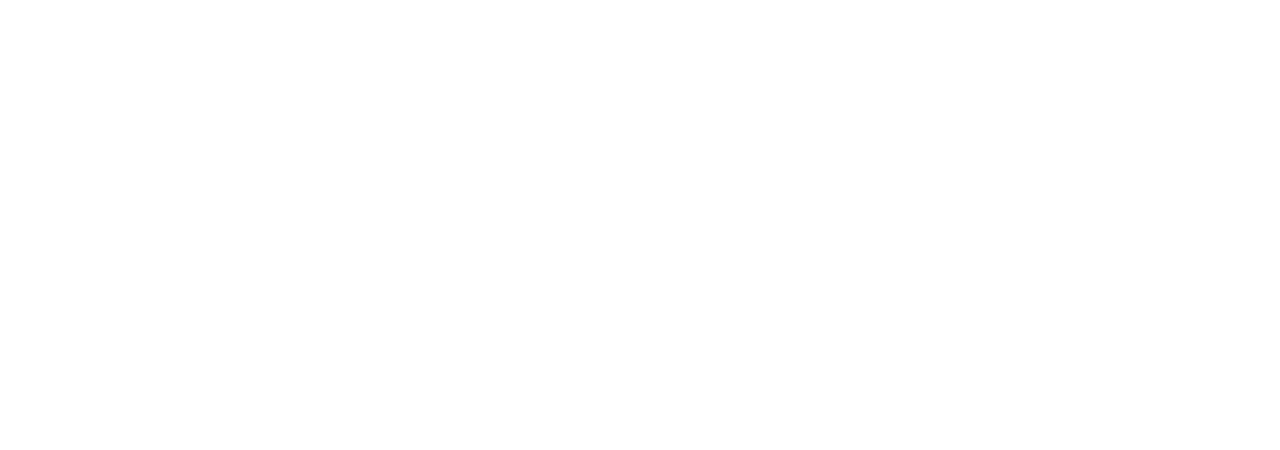
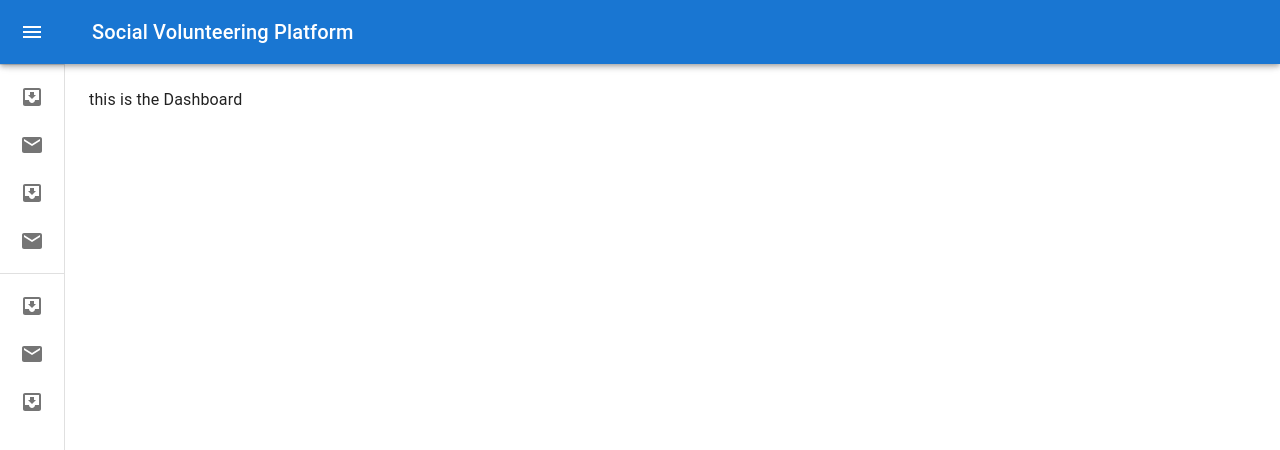
Before and after one commit to arafinmridul/social-volunteering-platform, a React (Vite) app in the folder client/: page / in a window 1280 px wide. Before the commit this address had no page. Shown: the top 450 px of the page. Built offline with nearby package versions, Linux system fonts and the light colour scheme.

Commit message:
feat: add mini drawer from materialUI and layout to wrap the entire app

```diff
--- a/client/src/App.tsx
+++ b/client/src/App.tsx
@@ -1,13 +1,21 @@
 import { BrowserRouter as Router, Routes, Route } from "react-router-dom";
 import SignUp from "./templates/sign-up/SignUp";
 import SignIn from "./templates/sign-in/SignIn";
+import Layout from "./components/Layout";
+import Dashboard from "./components/Dashboard";
 
 function App() {
     return (
         <Router>
             <Routes>
+                {/* Auth Pages (No MiniDrawer) */}
                 <Route path="/login" element={<SignIn />} />
                 <Route path="/signup" element={<SignUp />} />
+
+                {/* Protected Pages (With MiniDrawer) */}
+                <Route element={<Layout />}>
+                    <Route path="/" element={<Dashboard />} />
+                </Route>
             </Routes>
         </Router>
     );
--- /dev/null
+++ b/client/src/components/Dashboard.tsx
@@ -0,0 +1,5 @@
+const Dashboard = () => {
+    return <div>this is the Dashboard</div>;
+};
+
+export default Dashboard;
--- /dev/null
+++ b/client/src/components/Layout.tsx
@@ -0,0 +1,13 @@
+import React from "react";
+import { Outlet } from "react-router-dom";
+import MiniDrawer from "./MiniDrawer";
+
+const Layout: React.FC = () => {
+    return (
+        <MiniDrawer>
+            <Outlet />
+        </MiniDrawer>
+    );
+};
+
+export default Layout;
--- /dev/null
+++ b/client/src/components/MiniDrawer.tsx
@@ -0,0 +1,224 @@
+import * as React from "react";
+import { styled, useTheme, Theme, CSSObject } from "@mui/material/styles";
+import Box from "@mui/material/Box";
+import MuiDrawer from "@mui/material/Drawer";
+import MuiAppBar, { AppBarProps as MuiAppBarProps } from "@mui/material/AppBar";
+import Toolbar from "@mui/material/Toolbar";
+import List from "@mui/material/List";
+import CssBaseline from "@mui/material/CssBaseline";
+import Typography from "@mui/material/Typography";
+import Divider from "@mui/material/Divider";
+import IconButton from "@mui/material/IconButton";
+import MenuIcon from "@mui/icons-material/Menu";
+import ChevronLeftIcon from "@mui/icons-material/ChevronLeft";
+import ChevronRightIcon from "@mui/icons-material/ChevronRight";
+import ListItem from "@mui/material/ListItem";
+import ListItemButton from "@mui/material/ListItemButton";
+import ListItemIcon from "@mui/material/ListItemIcon";
+import ListItemText from "@mui/material/ListItemText";
+import InboxIcon from "@mui/icons-material/MoveToInbox";
+import MailIcon from "@mui/icons-material/Mail";
+
+const drawerWidth = 240;
+
+const openedMixin = (theme: Theme): CSSObject => ({
+    width: drawerWidth,
+    transition: theme.transitions.create("width", {
+        easing: theme.transitions.easing.sharp,
+        duration: theme.transitions.duration.enteringScreen,
+    }),
+    overflowX: "hidden",
+});
+
+const closedMixin = (theme: Theme): CSSObject => ({
+    transition: theme.transitions.create("width", {
+        easing: theme.transitions.easing.sharp,
+        duration: theme.transitions.duration.leavingScreen,
+    }),
+    overflowX: "hidden",
+    width: `calc(${theme.spacing(7)} + 1px)`,
+    [theme.breakpoints.up("sm")]: {
+        width: `calc(${theme.spacing(8)} + 1px)`,
+    },
+});
+
+const DrawerHeader = styled("div")(({ theme }) => ({
+    display: "flex",
+    alignItems: "center",
+    justifyContent: "flex-end",
+    padding: theme.spacing(0, 1),
+    ...theme.mixins.toolbar,
+}));
+
+interface AppBarProps extends MuiAppBarProps {
+    open?: boolean;
+}
+
+const AppBar = styled(MuiAppBar, {
+    shouldForwardProp: (prop) => prop !== "open",
+})<AppBarProps>(({ theme, open }) => ({
+    zIndex: theme.zIndex.drawer + 1,
+    transition: theme.transitions.create(["width", "margin"], {
+        easing: theme.transitions.easing.sharp,
+        duration: theme.transitions.duration.leavingScreen,
+    }),
+    ...(open && {
+        marginLeft: drawerWidth,
+        width: `calc(100% - ${drawerWidth}px)`,
+        transition: theme.transitions.create(["width", "margin"], {
+            easing: theme.transitions.easing.sharp,
+            duration: theme.transitions.duration.enteringScreen,
+        }),
+    }),
+}));
+
+const Drawer = styled(MuiDrawer, {
+    shouldForwardProp: (prop) => prop !== "open",
+})(({ theme, open }) => ({
+    width: drawerWidth,
+    flexShrink: 0,
+    whiteSpace: "nowrap",
+    boxSizing: "border-box",
+    ...(open && {
+        ...openedMixin(theme),
+        "& .MuiDrawer-paper": openedMixin(theme),
+    }),
+    ...(!open && {
+        ...closedMixin(theme),
+        "& .MuiDrawer-paper": closedMixin(theme),
+    }),
+}));
+
+interface MiniDrawerProps {
+    children: React.ReactNode;
+}
+
+export default function MiniDrawer({ children }: MiniDrawerProps) {
+    const theme = useTheme();
+    const [open, setOpen] = React.useState(false);
+
+    const handleDrawerOpen = () => {
+        setOpen(true);
+    };
+
+    const handleDrawerClose = () => {
+        setOpen(false);
+    };
+
+    return (
+        <Box sx={{ display: "flex" }}>
+            <CssBaseline />
+            <AppBar position="fixed" open={open}>
+                <Toolbar>
+                    <IconButton
+                        color="inherit"
+                        aria-label="open drawer"
+                        onClick={handleDrawerOpen}
+                        edge="start"
+                        sx={{
+                            marginRight: 5,
+                            ...(open && { display: "none" }),
+                        }}
+                    >
+                        <MenuIcon />
+                    </IconButton>
+                    <Typography variant="h6" noWrap component="div">
+                        Social Volunteering Platform
+                    </Typography>
+                </Toolbar>
+            </AppBar>
+            <Drawer variant="permanent" open={open}>
+                <DrawerHeader>
+                    <IconButton onClick={handleDrawerClose}>
+                        {theme.direction === "rtl" ? (
+                            <ChevronRightIcon />
+                        ) : (
+                            <ChevronLeftIcon />
+                        )}
+                    </IconButton>
+                </DrawerHeader>
+                <Divider />
+                <List>
+                    {["Inbox", "Starred", "Send email", "Drafts"].map(
+                        (text, index) => (
+                            <ListItem
+                                key={text}
+                                disablePadding
+                                sx={{ display: "block" }}
+                            >
+                                <ListItemButton
+                                    sx={{
+                                        minHeight: 48,
+                                        justifyContent: open
+                                            ? "initial"
+                                            : "center",
+                                        px: 2.5,
+                                    }}
+                                >
+                                    <ListItemIcon
+                                        sx={{
+                                            minWidth: 0,
+                                            mr: open ? 3 : "auto",
+                                            justifyContent: "center",
+                                        }}
+                                    >
+                                        {index % 2 === 0 ? (
+                                            <InboxIcon />
+                                        ) : (
+                                            <MailIcon />
+                                        )}
+                                    </ListItemIcon>
+                                    <ListItemText
+                                        primary={text}
+                                        sx={{ opacity: open ? 1 : 0 }}
+                                    />
+                                </ListItemButton>
+                            </ListItem>
+                        )
+                    )}
+                </List>
+                <Divider />
+                <List>
+                    {["All mail", "Trash", "Spam"].map((text, index) => (
+                        <ListItem
+                            key={text}
+                            disablePadding
+                            sx={{ display: "block" }}
+                        >
+                            <ListItemButton
+                                sx={{
+                                    minHeight: 48,
+                                    justifyContent: open ? "initial" : "center",
+                                    px: 2.5,
+                                }}
+                            >
+                                <ListItemIcon
+                                    sx={{
+                                        minWidth: 0,
+                                        mr: open ? 3 : "auto",
+                                        justifyContent: "center",
+                                    }}
+                                >
+                                    {index % 2 === 0 ? (
+                                        <InboxIcon />
+                                    ) : (
+                                        <MailIcon />
+                                    )}
+                                </ListItemIcon>
+                                <ListItemText
+                                    primary={text}
+                                    sx={{ opacity: open ? 1 : 0 }}
+                                />
+                            </ListItemButton>
+                        </ListItem>
+                    ))}
+                </List>
+            </Drawer>
+            <Box component="main" sx={{ flexGrow: 1, p: 3 }}>
+                <DrawerHeader />
+                {/* Render children here */}
+                {children}
+            </Box>
+        </Box>
+    );
+}
```
